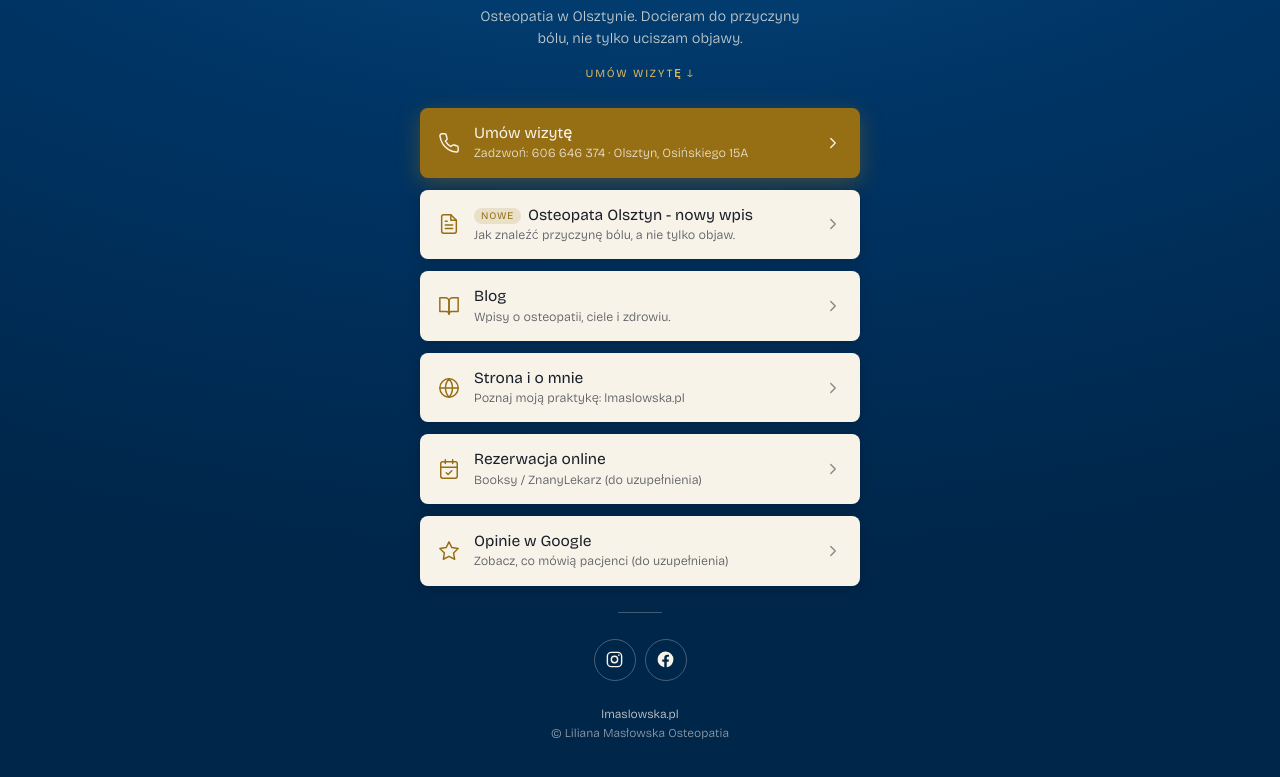
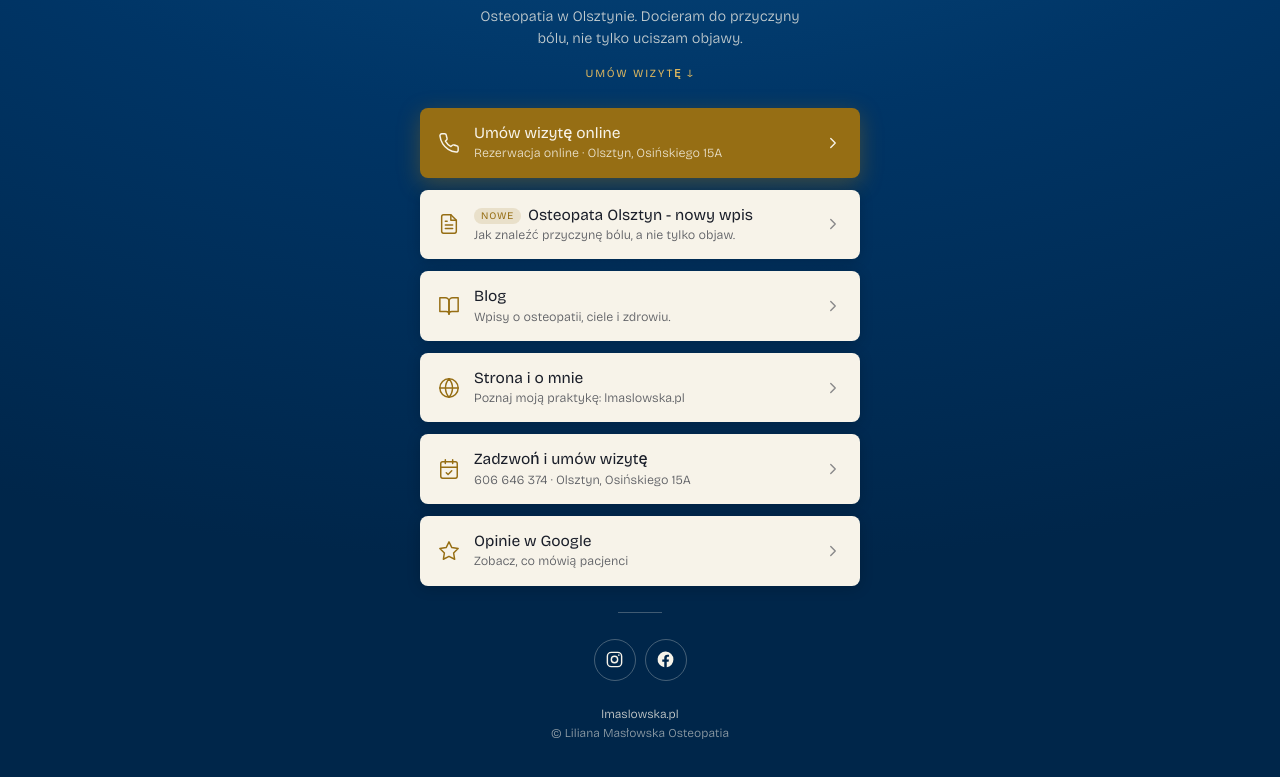
Before and after one commit to kacperkijno/lmaslowska-links, a plain HTML site: page index.html in a window 1280 px wide. Shown: the part 247-1024 px from the top of the page. Drawn offline with nearby package versions, Linux system fonts and the light colour scheme; a web font is replaced by a local one.

Commit message:
LM links: booking RSQ + opinie Google, telefon (ZnanyLekarz wstrzymany - Lidzbark)

```diff
--- a/index.html
+++ b/index.html
@@ -73,11 +73,11 @@ body{
 
   <nav class="bio__links" aria-label="Linki Liliana Masłowska">
 
-    <a class="link link--featured" href="tel:+48606646374">
+    <a class="link link--featured" href="https://rsqhealth.com/medical-employee?medicalEmployeeId=3919&amp;tenant=rsq">
       <svg class="link__icon" viewBox="0 0 24 24" fill="none" stroke="currentColor" stroke-width="1.6" stroke-linecap="round" stroke-linejoin="round"><path d="M22 16.92v3a2 2 0 0 1-2.18 2 19.79 19.79 0 0 1-8.63-3.07 19.5 19.5 0 0 1-6-6 19.79 19.79 0 0 1-3.07-8.67A2 2 0 0 1 4.11 2h3a2 2 0 0 1 2 1.72c.13.96.36 1.9.7 2.81a2 2 0 0 1-.45 2.11L8.09 9.91a16 16 0 0 0 6 6l1.27-1.27a2 2 0 0 1 2.11-.45c.91.34 1.85.57 2.81.7A2 2 0 0 1 22 16.92z"/></svg>
       <span class="link__body">
-        <span class="link__title">Umów wizytę</span>
-        <span class="link__sub">Zadzwoń: 606 646 374 · Olsztyn, Osińskiego 15A</span>
+        <span class="link__title">Umów wizytę online</span>
+        <span class="link__sub">Rezerwacja online · Olsztyn, Osińskiego 15A</span>
       </span>
       <svg class="link__chev" width="18" height="18" viewBox="0 0 24 24" fill="none" stroke="currentColor" stroke-width="1.8" stroke-linecap="round" stroke-linejoin="round"><path d="M9 18l6-6-6-6"/></svg>
     </a>
@@ -109,20 +109,20 @@ body{
       <svg class="link__chev" width="18" height="18" viewBox="0 0 24 24" fill="none" stroke="currentColor" stroke-width="1.8" stroke-linecap="round" stroke-linejoin="round"><path d="M9 18l6-6-6-6"/></svg>
     </a>
 
-    <a class="link" href="REZERWACJA_PLACEHOLDER">
+    <a class="link" href="tel:+48606646374">
       <svg class="link__icon" viewBox="0 0 24 24" fill="none" stroke="currentColor" stroke-width="1.6" stroke-linecap="round" stroke-linejoin="round"><rect x="3" y="4" width="18" height="18" rx="2"/><path d="M16 2v4M8 2v4M3 10h18M9 16l2 2 4-4"/></svg>
       <span class="link__body">
-        <span class="link__title">Rezerwacja online</span>
-        <span class="link__sub">Booksy / ZnanyLekarz (do uzupełnienia)</span>
+        <span class="link__title">Zadzwoń i umów wizytę</span>
+        <span class="link__sub">606 646 374 · Olsztyn, Osińskiego 15A</span>
       </span>
       <svg class="link__chev" width="18" height="18" viewBox="0 0 24 24" fill="none" stroke="currentColor" stroke-width="1.8" stroke-linecap="round" stroke-linejoin="round"><path d="M9 18l6-6-6-6"/></svg>
     </a>
 
-    <a class="link" href="GOOGLE_PLACEHOLDER">
+    <a class="link" href="https://www.google.com/search?sca_esv=bcc915fd4b92abab&amp;q=Osteopatia+Liliana+Mas%C5%82owska+opinie&amp;si=AL3DRZEsmMGCryMMFSHJ3StBhOdZ2-6yYkXd_doETEE1OR-qOWzQdouT05mlQd3i12sxL0_ocV-QZqIYcdQkKRZ03goRF3i4tn1DRFLyVd1aoTCEdKXY7lgpWxOYsQaAByLZa_o9_VN8yWkkZs2bZld0qH7CCAt0PzDGNth8oh_pmu9vQ_zNeug%3D&amp;hl=pl">
       <svg class="link__icon" viewBox="0 0 24 24" fill="none" stroke="currentColor" stroke-width="1.6" stroke-linecap="round" stroke-linejoin="round"><path d="M12 2l3.09 6.26L22 9.27l-5 4.87 1.18 6.88L12 17.77l-6.18 3.25L7 14.14 2 9.27l6.91-1.01L12 2z"/></svg>
       <span class="link__body">
         <span class="link__title">Opinie w Google</span>
-        <span class="link__sub">Zobacz, co mówią pacjenci (do uzupełnienia)</span>
+        <span class="link__sub">Zobacz, co mówią pacjenci</span>
       </span>
       <svg class="link__chev" width="18" height="18" viewBox="0 0 24 24" fill="none" stroke="currentColor" stroke-width="1.8" stroke-linecap="round" stroke-linejoin="round"><path d="M9 18l6-6-6-6"/></svg>
     </a>
```
